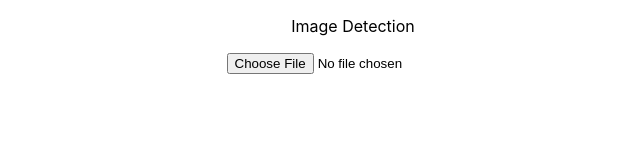
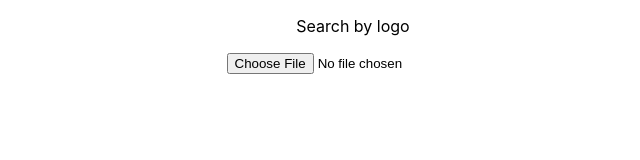
Before and after one commit to kalyanadhi/deals-image-detection, a React (Create React App) app: page / in a window 1280 px wide. Shown: the top 160 px of the page, without its empty margins (287-927 px from the left). Built offline with nearby package versions, Linux system fonts and the light colour scheme.

Commit message:
api link updated

```diff
--- a/package.json
+++ b/package.json
@@ -2,7 +2,6 @@
   "name": "my-app",
   "version": "0.1.0",
   "private": true,
-  "homepage": "https://kalyanadhi.github.io/deals-image-detection/",
   "engines": {
     "node": "16.x"
   },
--- a/src/App.js
+++ b/src/App.js
@@ -2,7 +2,7 @@ import React, { useState } from "react";
 import './App.css';
 
 const axios = require('axios');
-const dealsApiURL = process.env.REACT_APP_API_URL;
+const dealsApiURL = "https://deals-staging.sportbusiness.com/api/";
 const imageServerURL = "http://3.250.128.223:3000/"
 
 function App() {
@@ -57,7 +57,7 @@ function App() {
 
   return (
     <div className="App">
-      <p>Image Detection</p>
+      <p>Search by logo</p>
       {/* <input type="file" ></input> */}
       <input type="file" accept="image/*;capture=camera" name="logo" onChange={(event) => {
         setSelectedImage(event.target.files[0]);
```
